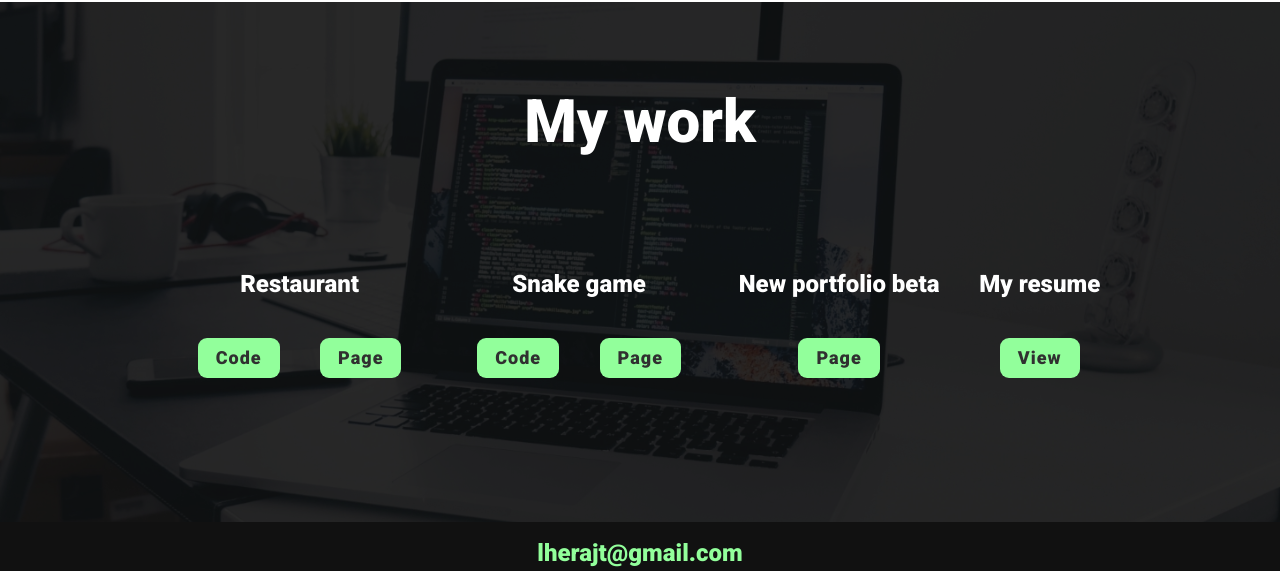
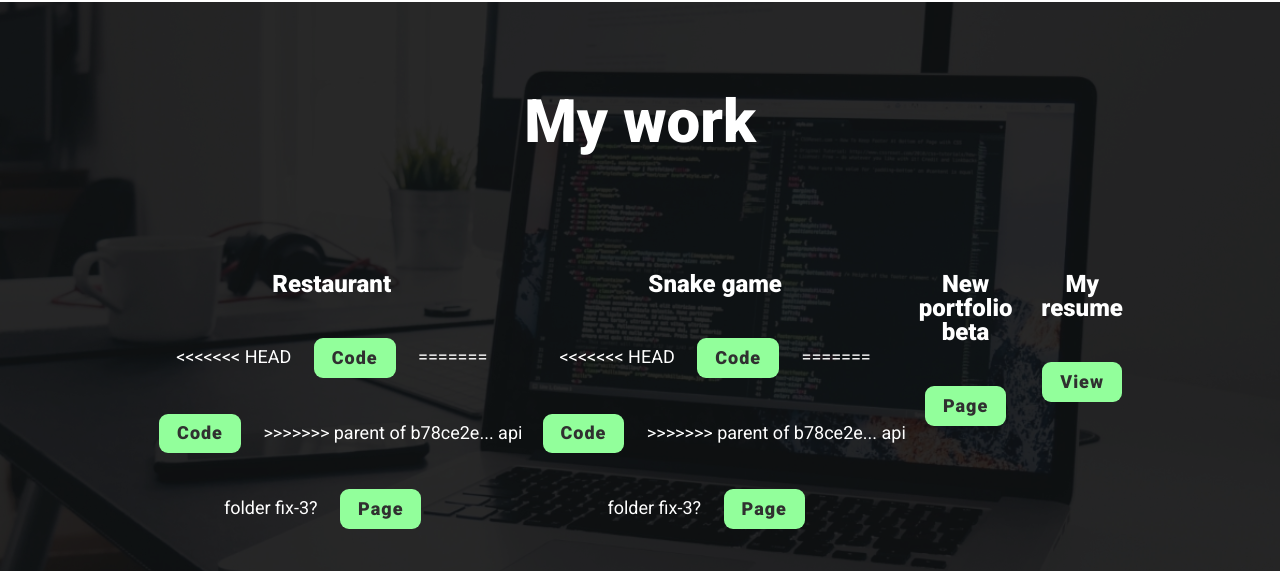
Before and after one commit to TheLukasHenry/LuckyPortfolio, a plain HTML site: page index.html in a window 1280 px wide. Shown: the part 1773-2344 px from the top of the page. Drawn offline with nearby package versions, Linux system fonts and the light colour scheme.

Commit message:
folder fix-5

```diff
--- a/index.html
+++ b/index.html
@@ -82,12 +82,20 @@
                 <div class="portfolio">
                     <div class="portfolio__item">
                         <h3>Restaurant</h3>
+<<<<<<< HEAD
                         <a href="https://github.com/Lherajt/LuckyPortfolio/tree/gh-pages/portfolio_new/PProject_restaurant" target="_blank">Code</a>
+=======
+                        <a href="https://github.com/Lherajt/LuckyPortfolio/tree/master/Lucky_portfolio/PProject_restaurant" target="_blank">Code</a>
+>>>>>>> parent of b78ce2e... api folder fix-3?
                         <a href="PProject_restaurant/index.html" target="_blank" >Page</a>
                     </div>
                     <div class="portfolio__item">
                         <h3>Snake game</h3>
+<<<<<<< HEAD
                         <a href='https://github.com/Lherajt/LuckyPortfolio/tree/gh-pages/portfolio_new/MySnake' target="_blank">Code</a>
+=======
+                        <a href=https://github.com/Lherajt/LuckyPortfolio/tree/master/Lucky_portfolio/MySnake target="_blank">Code</a>
+>>>>>>> parent of b78ce2e... api folder fix-3?
                         <a href="MySnake/index.html" >Page</a>
                     </div>
                     <div class="portfolio__item">
```
Also changed, not shown: portfolio_new/index.js (+13 -0 lines).
